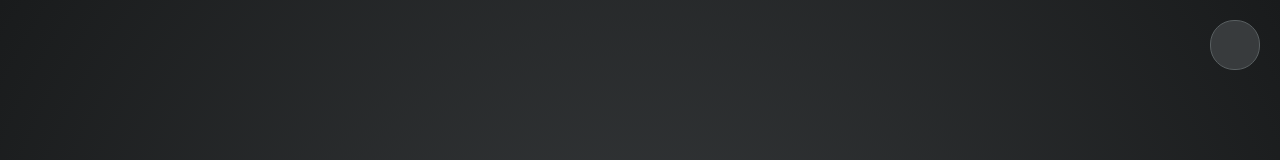
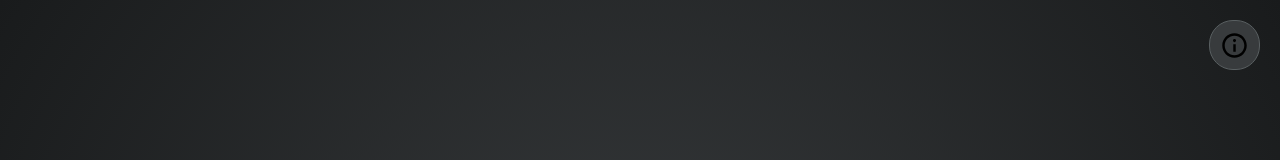
Before and after one commit to MSLKW/42-transcendence, a React (Vite) app: page / in a window 1280 px wide. Shown: the top 160 px of the page. Built offline with nearby package versions, Linux system fonts and the light colour scheme.

Commit message:
feat: added info icon svg

```diff
--- /dev/null
+++ b/src/icons/Info.tsx
@@ -0,0 +1,15 @@
+export const Info = () => (
+    <svg
+        height="49"
+        width="49"
+        fill="var(--color-b4)"
+        viewBox="0 0 50 50"
+        xmlns="http://www.w3.org/2000/svg"
+    >
+        <path
+            className='svg-icon'
+            d="M25 12.5C18.0965 12.5 12.5 18.0964 12.5 25C12.5 31.9035 18.0965 37.5 25 37.5C31.9036 37.5 37.5 31.9036 37.5 25C37.5 18.0964 31.9036 12.5 25 12.5ZM25 35C19.486 35 15 30.514 15 25C15 19.486 19.486 15 25 15C30.5141 15 35 19.486 35 25C35 30.514 30.5141 35 25 35ZM26.5653 20C26.5653 20.9063 25.9054 21.5625 25.0127 21.5625C24.0839 21.5625 23.4402 20.9063 23.4402 19.9827C23.4402 19.095 24.1013 18.4375 25.0127 18.4375C25.9054 18.4375 26.5653 19.095 26.5653 20ZM23.7528 23.75H26.2527V31.25H23.7528V23.75Z"
+            fillRule="evenodd"
+        />
+    </svg>
+);
--- a/src/pages/Login.tsx
+++ b/src/pages/Login.tsx
@@ -2,6 +2,7 @@ import { useEffect } from "react";
 import { Canvas } from "@react-three/fiber";
 import { Stats } from "@react-three/drei";
 import { useDevStore } from "../store/useDevStore";
+import { Info } from "../icons/Info";
 
 export const Login = () => {
 	const showFrame = useDevStore((state) => state.showFrame);
@@ -17,7 +18,7 @@ export const Login = () => {
 					cont-row basis-12.5 shrink ${showFrame ? "border" : ""}
 					justify-end
 				`}>
-					<button className="btn-icon"></button>
+					<button className="btn-icon"><Info /></button>
 				</div>
 				<div className={`cont-row min-h-10 flex-3 ${showFrame ? "border" : ""}`}/>
 				<div className={`cont-row basis-17.5 shrink flex justify-center items-center gap-5 ${showFrame ? "border" : ""}`}>
```
